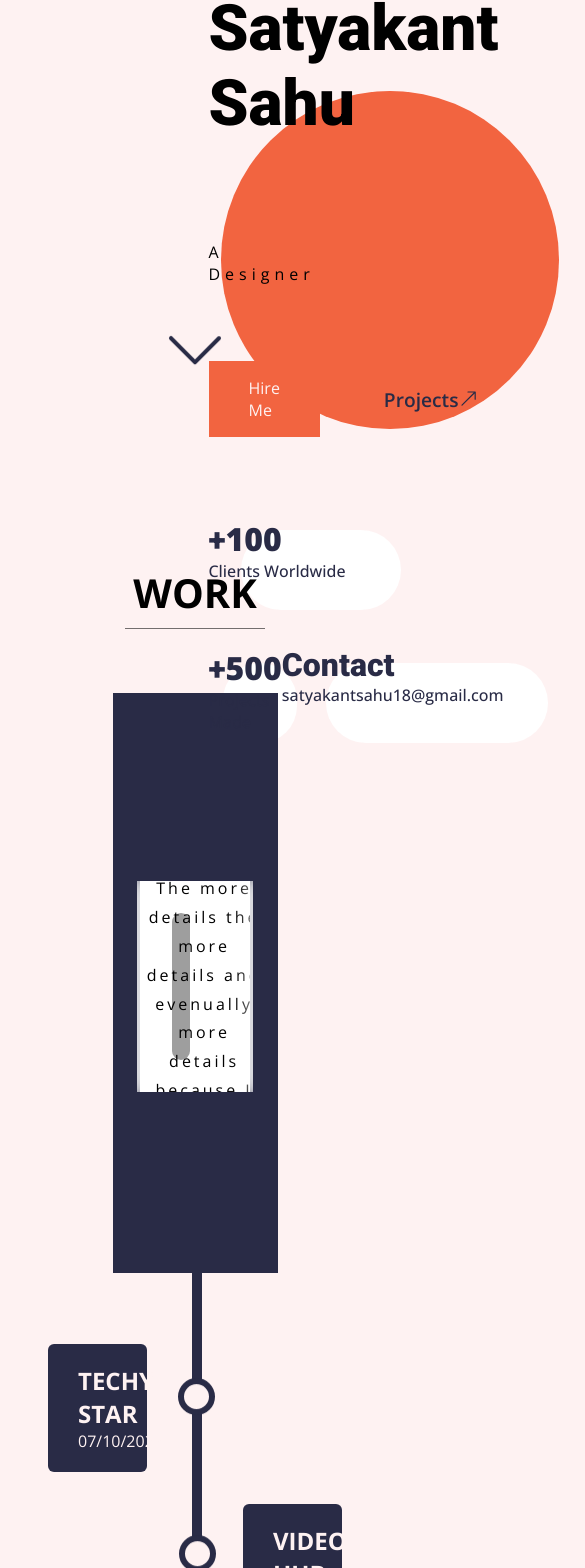
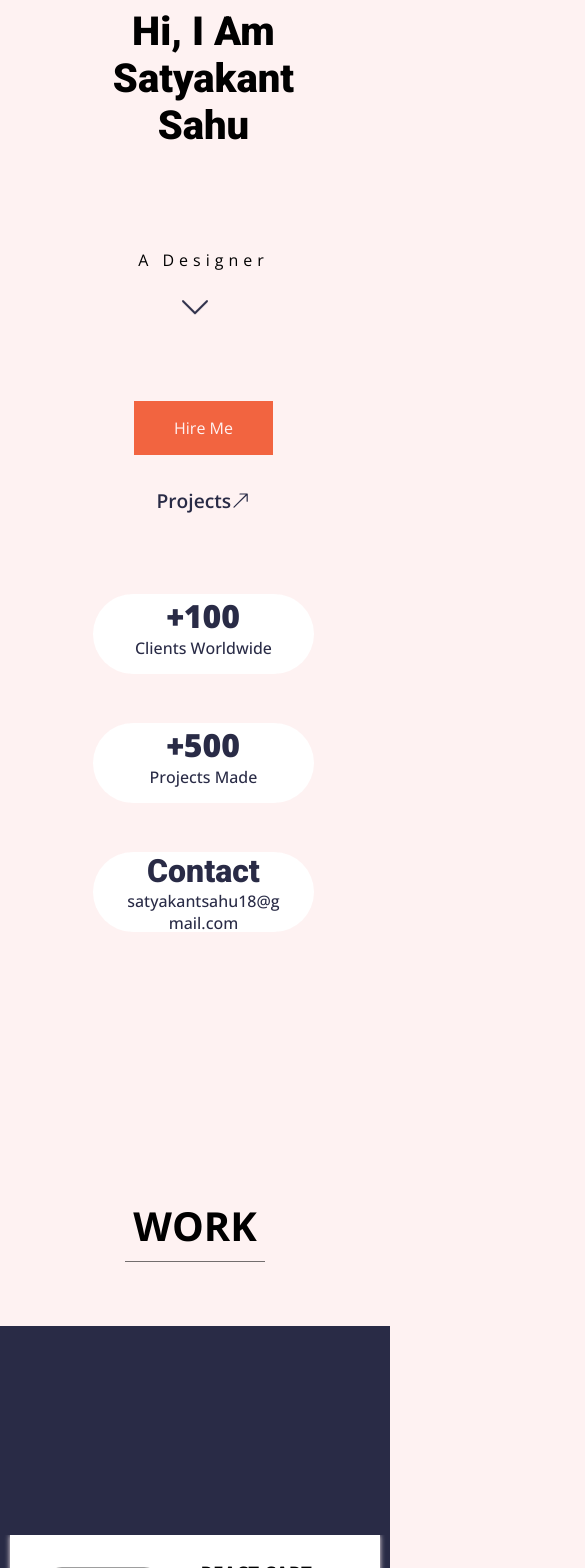
Before and after one commit to SatyaS18/sample-portfolio, a React (Create React App) app: page / in a window 390 px wide. Shown: the part 417-1985 px from the top of the page, 585 px wide, since content can reach past the window. Built offline with nearby package versions, Linux system fonts and the light colour scheme; grey boxes are pictures that could not be loaded.

Commit message:
added mediaquery

```diff
--- a/src/styles/app.scss
+++ b/src/styles/app.scss
@@ -10,6 +10,7 @@
 @import "testimonial.scss";
 @import "contact.scss";
 @import "footer.scss";
+@import "mediaquery.scss";
 
 * {
   margin: 0;
--- /dev/null
+++ b/src/styles/mediaquery.scss
@@ -0,0 +1,345 @@
+@media screen and (max-width: 1367px) {
+  nav {
+    padding: 0 $p_md;
+  }
+
+  #home {
+    height: 100vh;
+    > section {
+      &:first-of-type {
+        padding-left: $p_md;
+        > div aside {
+          width: 85%;
+        }
+      }
+    }
+  }
+
+  #work {
+    padding: 8rem $p_md;
+    height: 110vh;
+    > section {
+      > article {
+        height: 20rem;
+        width: 90%;
+      }
+      .workItem {
+        padding: 2rem;
+        height: 20rem;
+        > aside {
+          > p {
+            margin: 1rem;
+          }
+          > a {
+            margin: 1rem;
+          }
+        }
+      }
+    }
+  }
+
+  #services {
+    padding: $p_md;
+    > section {
+      height: 90%;
+    }
+  }
+  #testimonial {
+    padding: $p_md;
+    > section {
+      width: 100%;
+    }
+  }
+
+  #contact > section > form {
+    > input,
+    > button {
+      font: 400 0.8rem $text1;
+      width: 50%;
+    }
+  }
+
+  footer {
+    padding-left: $p_md;
+  }
+}
+
+@media screen and (max-width: 1100px) {
+  nav {
+    padding: 0 $p_base;
+  }
+
+  #home {
+    height: 110vh;
+    > section {
+      &:first-of-type {
+        padding-left: $p_base;
+        > div {
+          > h1 {
+            font: 900 3rem $text1;
+          }
+
+          aside {
+            width: 100%;
+          }
+        }
+      }
+    }
+  }
+
+  #work {
+    padding: 8rem $p_base;
+  }
+
+  #services {
+    padding: $p_base_inverse;
+    text-align: center;
+  }
+}
+
+@media screen and (max-width: 900px) {
+  nav {
+    padding: 0 $p_sm;
+    > h2 {
+      font-size: 1.8rem;
+    }
+    > div {
+      gap: 1rem;
+    }
+  }
+
+  #home {
+    > section {
+      &:first-of-type {
+        padding-left: $p_sm;
+        > div {
+          > div {
+            gap: 2rem;
+            width: 100%;
+          }
+          aside {
+            flex-direction: column;
+          }
+        }
+      }
+    }
+  }
+
+  #work {
+    padding: 8rem $p_zero;
+    > section {
+      > article {
+        height: 25rem;
+      }
+      .workItem {
+        height: 25rem;
+      }
+    }
+  }
+
+  #services {
+    padding: $p_sm_inverse;
+    height: 90vh;
+  }
+  #testimonial {
+    padding: $p_zero;
+    > h2 {
+      padding: 3rem;
+      margin-bottom: 0%;
+    }
+    > section {
+      padding: 3rem;
+      height: 45rem;
+      justify-content: space-evenly;
+
+      > article {
+        width: 40%;
+        height: 50%;
+      }
+    }
+  }
+
+  #contact > section > form {
+    > h2 {
+      font: 100 2.3rem $text2;
+    }
+    > input,
+    > button {
+      width: 65%;
+    }
+  }
+
+  footer {
+    padding-left: $p_zero;
+    grid-template-columns: 1fr;
+    > div {
+      width: 100%;
+      border: none;
+      p {
+        width: 50%;
+        margin: 2rem auto;
+      }
+    }
+    > a {
+      margin: 1rem;
+    }
+  }
+}
+
+@media screen and (max-width: 786px) {
+  nav {
+    > div,
+    > a {
+      display: none;
+    }
+  }
+  .navBtn {
+    display: block;
+  }
+}
+
+@media screen and (max-width: 600px) {
+  #home {
+    height: unset;
+    flex-direction: column-reverse;
+
+    > section {
+      &:first-of-type {
+        display: flex;
+        flex-direction: column;
+        align-items: center;
+        text-align: center;
+
+        > div {
+          border: none;
+          padding-top: 3rem;
+          > h1 {
+            font: 900 2.5rem $text1;
+          }
+          > div {
+            flex-direction: column;
+          }
+          aside {
+            align-items: center;
+          }
+
+          article[data-special] {
+            width: 100%;
+            display: flex;
+            flex-direction: column;
+            align-items: center;
+            span {
+              display: block;
+              width: 70%;
+              word-wrap: break-word;
+            }
+          }
+
+          article {
+            width: 100%;
+            text-align: center;
+            &::after {
+              top: 0;
+              left: 0%;
+            }
+          }
+        }
+      }
+
+      &:last-of-type {
+        border: none;
+      }
+    }
+
+    > svg {
+      font-size: 2rem;
+      bottom: 12%;
+    }
+  }
+
+  #work {
+    > section {
+      > article {
+        width: 100%;
+        height: 30vmax;
+      }
+      .workItem {
+        height: 30vmax;
+        box-shadow: 0 0 5px $color1;
+        > aside {
+          padding: 1rem;
+
+          > h3 {
+            margin: 1rem;
+          }
+
+          > p {
+            letter-spacing: 0;
+            line-height: unset;
+            margin: 0%;
+            font-size: 0.75rem;
+          }
+
+          > a {
+            padding: 0.4rem 0.7rem;
+            font-size: 0.7rem;
+            margin: 1rem;
+          }
+        }
+      }
+    }
+  }
+
+  #timeline {
+    .timelineBox::after {
+      left: 31px;
+    }
+
+    .timelineItem {
+      width: 100%;
+      padding-left: 5rem;
+      padding-right: 2rem;
+    }
+
+    .rightTimeline {
+      left: 0%;
+    }
+    .leftTimeline,
+    .rightTimeline {
+      &::after {
+        left: 15px;
+      }
+    }
+  }
+
+  #services {
+    > section {
+      margin: 3rem 0;
+      grid-template-columns: repeat(2, 1fr);
+      gap: 1rem;
+      .serviceBox1 {
+        grid-column: 1/3;
+        grid-row: unset;
+      }
+
+      .serviceBox4 {
+        grid-column: 1/3;
+      }
+    }
+  }
+  #testimonial > section {
+    height: unset;
+    gap: 3rem;
+    > article {
+      width: 100%;
+      height: 100vw;
+    }
+  }
+
+  #contact {
+    grid-template-columns: 1fr;
+    > aside {
+      display: none;
+    }
+  }
+}
```
